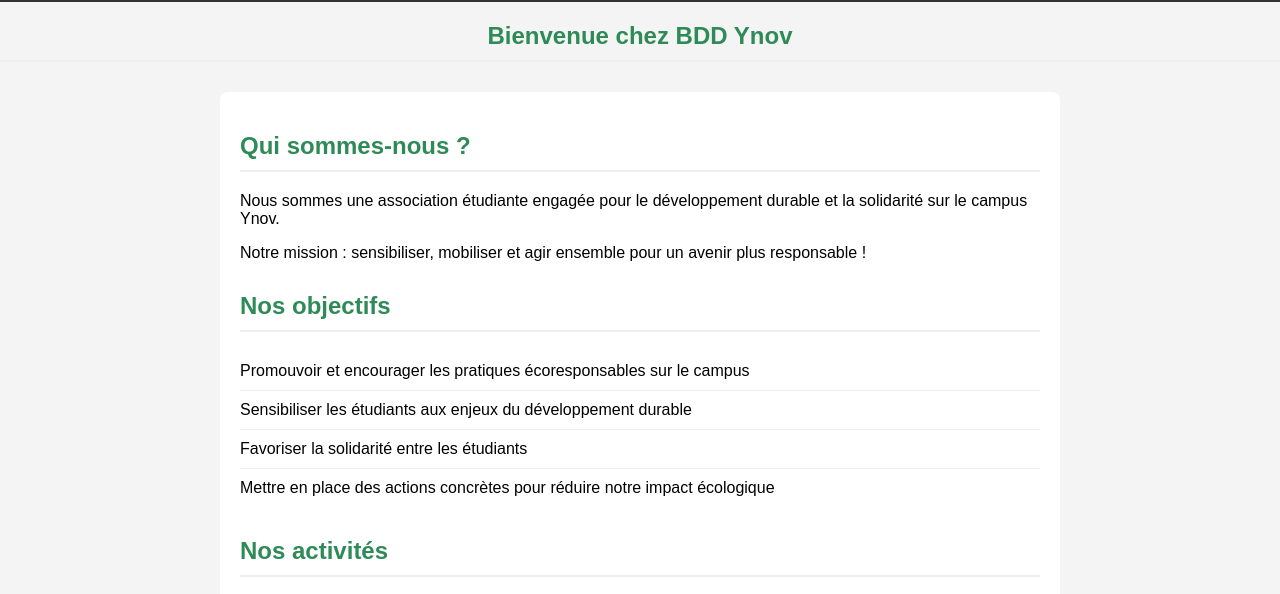
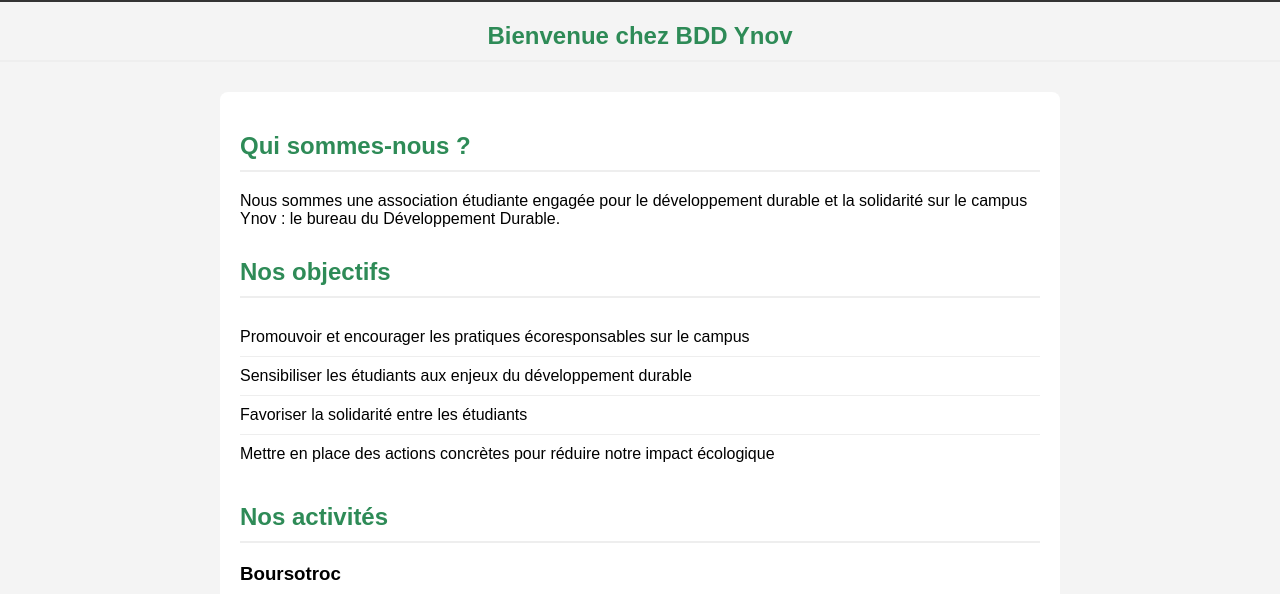
Before and after one commit to Ak9271/Challenge-48h, a plain HTML site: page public/accueil.html in a window 1280 px wide. Shown: the part 190-784 px from the top of the page. Drawn offline with Linux system fonts and the light colour scheme.

Commit message:
add accueil.html

```diff
--- a/public/accueil.html
+++ b/public/accueil.html
@@ -31,8 +31,7 @@
 
         <section class="intro">
             <h2>Qui sommes-nous ?</h2>
-            <p>Nous sommes une association étudiante engagée pour le développement durable et la solidarité sur le campus Ynov.</p>
-            <p>Notre mission : sensibiliser, mobiliser et agir ensemble pour un avenir plus responsable !</p>
+            <p>Nous sommes une association étudiante engagée pour le développement durable et la solidarité sur le campus Ynov : le bureau du Développement Durable.</p>
         </section>
 
         <section class="objectifs">
```
